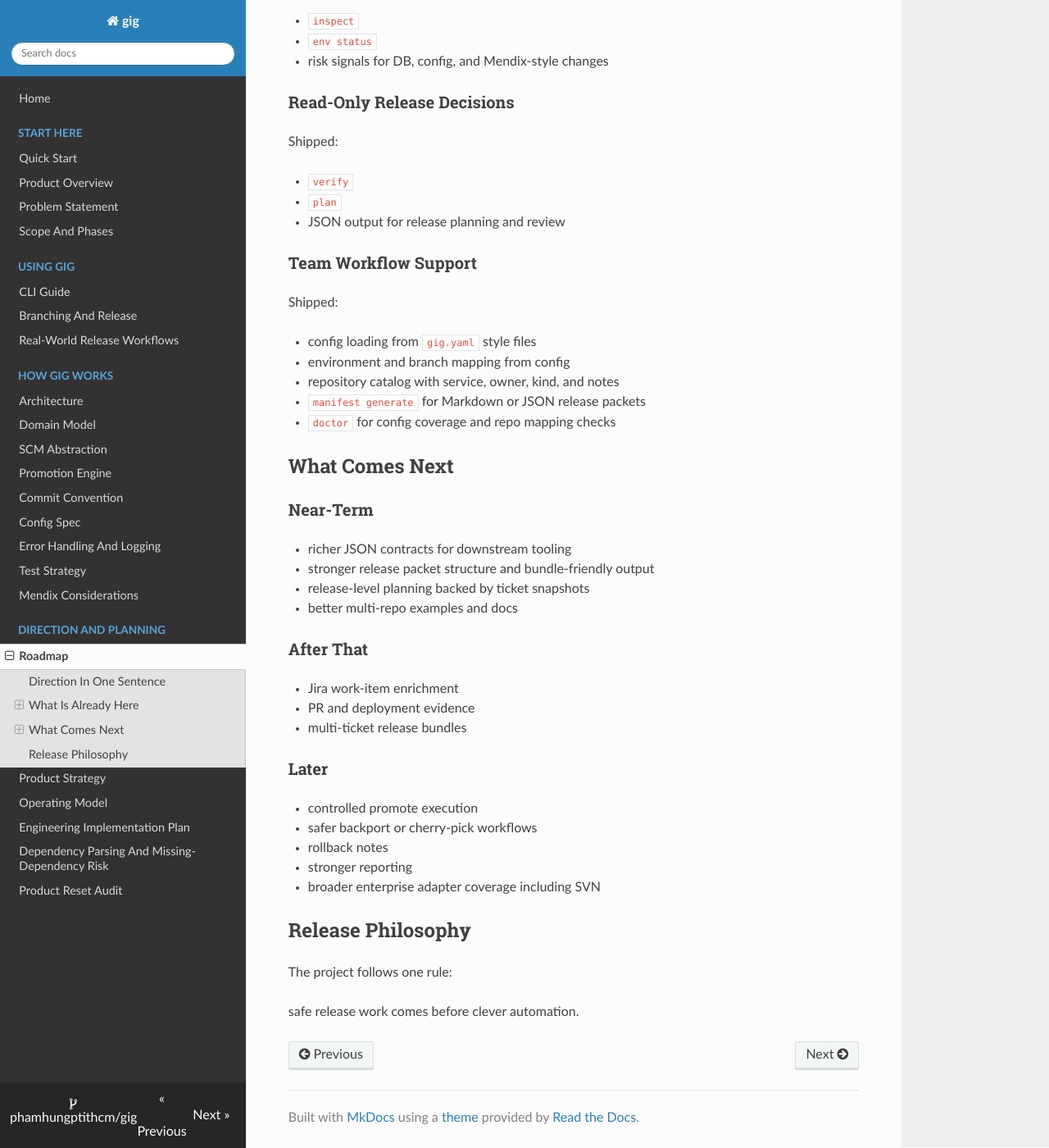
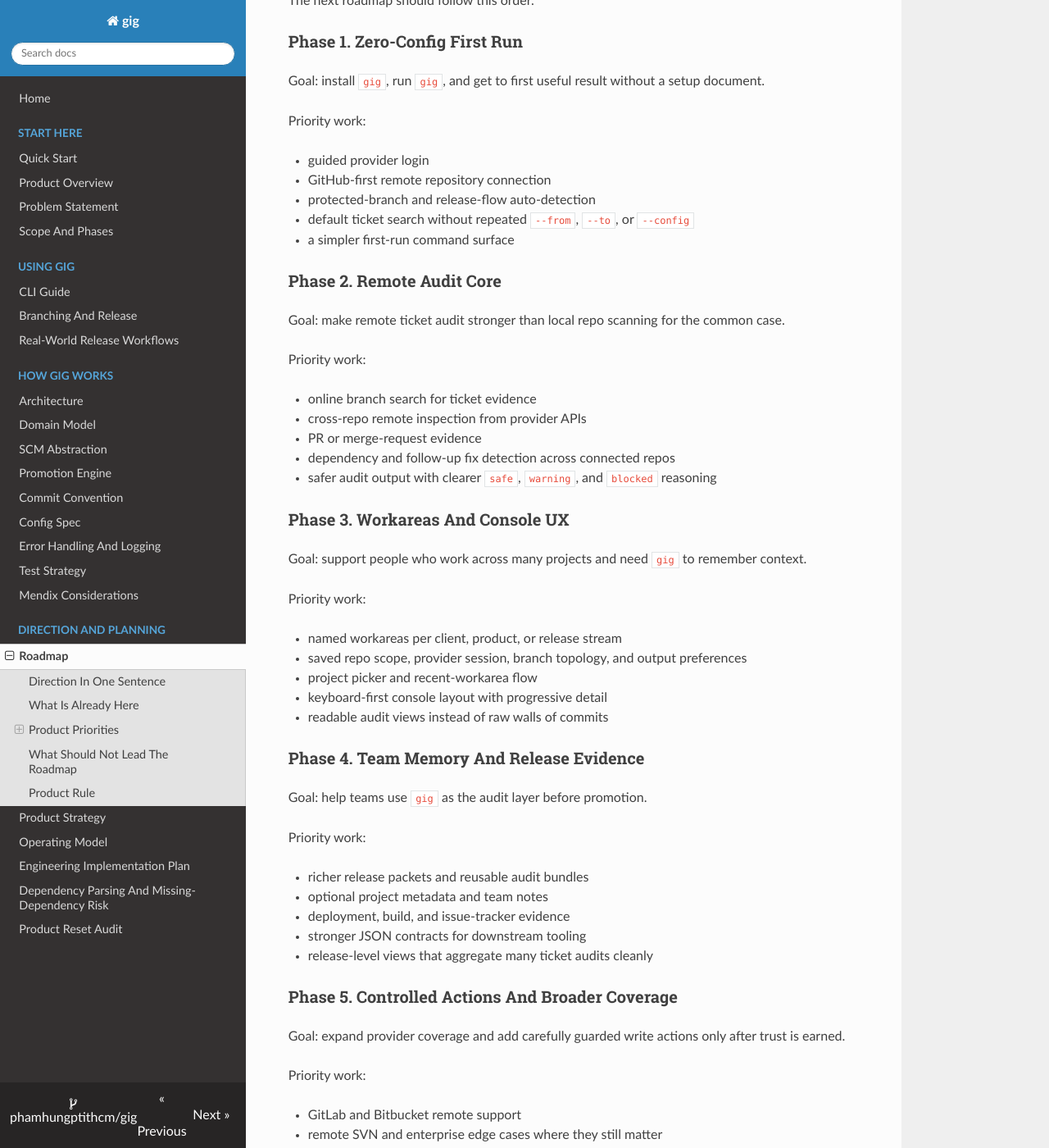
Before and after one commit to phamhungptithcm/gig, an MkDocs documentation site: the page built from docs/13-roadmap.md, in a window 1280 px wide and 1400 px high, scrolled down 652 px. Shown: the whole window at 82% size. Built offline with MkDocs 1.6.1, drawn with Linux system fonts in a browser that asks for light colours; nearby versions of some CDN libraries; some of the changed text lies outside the part shown.

Commit message:
docs(product): reset remote-first direction
- rewrite the product narrative around remote-first ticket audit
- prioritize zero-config onboarding, workareas, and console UX
- shift README, quick start, roadmap, and strategy docs away from local-first activation

```diff
--- a/docs/00-product-overview.md
+++ b/docs/00-product-overview.md
@@ -2,43 +2,52 @@
 
 ## What `gig` Is
 
-`gig` is a command-line tool for teams that release work by ticket across more than one repo.
+`gig` is being repositioned as a remote-first release audit CLI for teams that move work by ticket across many repositories.
 
-It is useful when one ticket can pick up more commits over time before it is finally approved.
+The core question stays the same:
+
+`Did we miss any change for this ticket?`
+
+That question becomes hard when one ticket keeps picking up more commits across backend, frontend, database, scripts, and low-code assets before it is finally approved.
 
 ## The Simple Promise
 
-Before someone moves a ticket from one branch to the next, `gig` helps them answer:
+Before someone moves a ticket or release forward, `gig` should help them answer:
 
 - what changed for this ticket?
-- where is this ticket now?
-- is the next move safe?
-- what should be reviewed by hand first?
+- what is still missing?
+- what looks risky?
+- what should be reviewed by hand before approval?
 
-## Who It Helps
+## Product Direction
 
-`gig` is useful for:
+The intended direction is:
 
-- developers who keep adding follow-up fixes to the same ticket
-- QA or UAT coordinators who want to know what changed since the last review round
-- release engineers who need a clear release packet and promotion plan
-- outsourcing or delivery leads who need confidence across many repos
+- login once to a remote provider and inspect live repository state
+- auto-detect branch topology, ticket evidence, and likely release paths
+- let users create workareas for each project so setup is remembered
+- keep config optional and only use it to improve quality or override detection
+- make the console UX clean enough that users can stay inside `gig` while working across many repos
 
-## What The Project Can Do Today
+## Who It Should Help Most
 
-Today, `gig` can:
+`gig` should be strongest for:
 
-- scan a workspace for repos
-- find ticket commits
-- inspect a ticket across repos
-- compare branch state for a ticket
-- show environment status like `dev -> test -> prod`
-- verify a promotion as `safe`, `warning`, or `blocked`
-- output a read-only promotion plan in human-readable or JSON form
-- capture a repeatable ticket snapshot for audit and re-check
-- generate a Markdown or JSON release packet
-- load team config from a file
-- check config and repo coverage with `gig doctor`
+- developers following one ticket across many repos
+- QA or UAT coordinators checking what changed since the last review cycle
+- release engineers who need a fast ticket audit before promotion
+- delivery leads who need confidence without manually reading every repo again
+
+## What The Current Build Already Does Well
+
+Today, the project already has useful release logic:
+
+- ticket inspection across repos
+- branch-to-branch verification
+- risk hints for DB, config, and Mendix-style changes
+- Markdown and JSON release packets
+- GitHub-backed remote inspection for selected flows
+- local workspace scanning and optional config overrides
 
 ## Installation
 
@@ -77,13 +86,14 @@ gig update
 
 Today, `gig` does not:
 
-- move commits for you
-- resolve conflicts
-- read Jira, PR, or deployment tools yet
-- build multi-ticket release bundles yet
+- give a zero-config first-run experience across all providers
+- remember projects as workareas yet
+- provide the full keyboard-first console UX the product needs
+- gather rich PR, deployment, and issue evidence yet
+- move commits or deploy anything for you
 
-That is by design.
-The project is still focused on helping teams make better release decisions before any write action happens.
+Those are product-direction gaps, not a change in purpose.
+The release-audit problem is still the center.
 
 ## Why This Matters
 
@@ -98,11 +108,12 @@ The real problem is:
 
 `gig` is meant to reduce those mistakes.
 
-## Product Direction
+## What Success Should Look Like
 
-The project is moving toward:
+After install, users should be able to:
 
-- better ticket visibility across repos and environments
-- clearer release plans and release packets
-- machine-readable output for CI and tooling
-- richer evidence later from Jira, PRs, and deployments
+1. run `gig`
+2. log in once if needed
+3. pick or create a workarea for one project
+4. search a ticket online across remote branches
+5. understand risk and missing changes without wiring config first
--- a/docs/13-roadmap.md
+++ b/docs/13-roadmap.md
@@ -2,70 +2,97 @@
 
 ## Direction In One Sentence
 
-`gig` is moving from a ticket commit helper into a ticket-aware release workflow tool for multi-repo teams.
+`gig` is moving from a local, config-heavy ticket helper into a remote-first release audit CLI with zero-config onboarding and project workareas.
 
 ## What Is Already Here
 
-### Base CLI
+The current codebase already has useful release-analysis foundations:
 
-Shipped:
+- ticket inspection across repositories
+- branch comparison and promotion verification
+- risk signals for DB, config, and Mendix-style changes
+- Markdown and JSON release packets
+- GitHub-backed remote inspection in the current live flow
+- local workspace scanning and config overrides
+- read-only safety by default
 
-- `scan`
-- `find`
-- `diff`
-- `version`
+## Product Priorities
 
-### Release Visibility
+The next roadmap should follow this order.
 
-Shipped:
+### Phase 1. Zero-Config First Run
 
-- `inspect`
-- `env status`
-- risk signals for DB, config, and Mendix-style changes
+Goal:
+install `gig`, run `gig`, and get to first useful result without a setup document.
 
-### Read-Only Release Decisions
+Priority work:
 
-Shipped:
+- guided provider login
+- GitHub-first remote repository connection
+- protected-branch and release-flow auto-detection
+- default ticket search without repeated `--from`, `--to`, or `--config`
+- a simpler first-run command surface
 
-- `verify`
-- `plan`
-- JSON output for release planning and review
+### Phase 2. Remote Audit Core
 
-### Team Workflow Support
+Goal:
+make remote ticket audit stronger than local repo scanning for the common case.
 
-Shipped:
+Priority work:
 
-- config loading from `gig.yaml` style files
-- environment and branch mapping from config
-- repository catalog with service, owner, kind, and notes
-- `manifest generate` for Markdown or JSON release packets
-- `doctor` for config coverage and repo mapping checks
+- online branch search for ticket evidence
+- cross-repo remote inspection from provider APIs
+- PR or merge-request evidence
+- dependency and follow-up fix detection across connected repos
+- safer audit output with clearer `safe`, `warning`, and `blocked` reasoning
 
-## What Comes Next
+### Phase 3. Workareas And Console UX
 
-### Near-Term
+Goal:
+support people who work across many projects and need `gig` to remember context.
 
-- richer JSON contracts for downstream tooling
-- stronger release packet structure and bundle-friendly output
-- release-level planning backed by ticket snapshots
-- better multi-repo examples and docs
+Priority work:
 
-### After That
+- named workareas per client, product, or release stream
+- saved repo scope, provider session, branch topology, and output preferences
+- project picker and recent-workarea flow
+- keyboard-first console layout with progressive detail
+- readable audit views instead of raw walls of commits
 
-- Jira work-item enrichment
-- PR and deployment evidence
-- multi-ticket release bundles
+### Phase 4. Team Memory And Release Evidence
 
-### Later
+Goal:
+help teams use `gig` as the audit layer before promotion.
 
-- controlled promote execution
-- safer backport or cherry-pick workflows
-- rollback notes
-- stronger reporting
-- broader enterprise adapter coverage including SVN
+Priority work:
 
-## Release Philosophy
+- richer release packets and reusable audit bundles
+- optional project metadata and team notes
+- deployment, build, and issue-tracker evidence
+- stronger JSON contracts for downstream tooling
+- release-level views that aggregate many ticket audits cleanly
 
-The project follows one rule:
+### Phase 5. Controlled Actions And Broader Coverage
 
-safe release work comes before clever automation.
+Goal:
+expand provider coverage and add carefully guarded write actions only after trust is earned.
+
+Priority work:
+
+- GitLab and Bitbucket remote support
+- remote SVN and enterprise edge cases where they still matter
+- controlled promote helpers with explicit confirmation
+- rollback guidance and richer operational reporting
+
+## What Should Not Lead The Roadmap
+
+These are still useful, but they should not define the front door:
+
+- local workspace scanning as the default story
+- config-first onboarding
+- command growth that exposes engine internals instead of user intent
+- enterprise adapter breadth before first-run usability is strong
+
+## Product Rule
+
+Safe release work comes before clever automation.
--- a/docs/17-product-strategy.md
+++ b/docs/17-product-strategy.md
@@ -4,36 +4,41 @@
 
 `gig` should be positioned as:
 
-`A ticket-aware release reconciliation and promotion planning tool for multi-repo teams.`
+`A remote-first release audit CLI for ticket-based delivery across many repositories.`
 
-That positioning is stronger than "find commits by ticket."
-It matches the real problem better and leaves room for integrations, release evidence, and safe automation.
+That is more useful than "find commits by ticket" and sharper than "generic release tool."
+It centers the real job:
+help a user inspect remote evidence, spot what is missing, and decide whether a ticket can move forward safely.
 
-## What `gig` Should Not Try To Replace
+## The Core Promise
 
-`gig` should not try to replace:
+After install, `gig` should be usable immediately.
+The user should not need to prepare a local workspace, write config, or memorize branch mappings before first value.
 
-- Jira or Asana for task management
-- GitHub, GitLab, or Bitbucket for PR reviews
-- CI/CD systems for builds and deployments
-- release managers for final approval on risky changes
+The shortest successful path should feel like this:
 
-Instead, it should connect those signals and make release decisions safer.
+1. run `gig`
+2. log in to a provider if needed
+3. choose or create a workarea
+4. inspect a ticket or release
+5. review a clear audit result with evidence and next steps
 
-## Core Product Jobs
+## What Problem It Actually Solves
 
-`gig` should help teams answer six practical questions:
+The real pain is not "I cannot grep commits."
+The real pain is:
 
-1. Where did this ticket change code, scripts, or low-code assets?
-2. What commits and pull requests belong to this ticket now?
-3. What is already present in each branch or environment line?
-4. What is still missing before this ticket can move safely?
-5. What dependencies, risks, and manual steps must be included?
-6. What evidence should be reviewed before approval and promotion?
+- one ticket touches many repos
+- the ticket fails QA or client review and gets follow-up fixes
+- branch topology differs across projects
+- one missing commit or DB change can break a release
+- users work across many clients or products and cannot reconfigure every time
+
+`gig` should collapse that complexity into one readable audit workflow.
 
 ## Primary Users
 
-### Developer
+### Developer Or Tech Lead
 
 Needs to confirm whether all follow-up commits for the ticket are accounted for.
 
@@ -51,7 +56,50 @@ Needs confidence that cross-repo tickets can be promoted without hidden omission
 
 ## Product Principles
 
-### 1. Read Evidence, Do Not Guess
+### 1. Install Must Lead To First Value Fast
+
+The product should assume that first-run friction kills adoption.
+Install, login, connect, and inspect must be the main path.
+
+### 2. Remote Evidence First, Local Evidence Second
+
+Whenever possible, `gig` should prefer:
+
+- remote provider APIs
+- protected-branch discovery
+- online branch and PR evidence
+
+Local Git or SVN should stay available, but as a fallback or advanced mode.
+
+### 3. Config Is An Override, Not A Gate
+
+Config should improve quality, not unlock basic usefulness.
+The default path should work without team-maintained setup.
+
+### 4. Workareas Are A Core Product Primitive
+
+Users often work across many products, clients, or release streams.
+`gig` should let them save a project as a workarea with:
+
+- provider connection
+- repo scope
+- inferred branch topology
+- optional naming and notes
+- preferred output depth
+
+The next time they open `gig`, they should choose the workarea and continue.
+
+### 5. Console UX Must Be Good Enough To Live In
+
+The terminal experience should be:
+
+- keyboard-first
+- readable under multi-repo complexity
+- summary first, detail on demand
+- visually consistent across inspect, check, and release views
+- explicit about risk, missing evidence, and manual review items
+
+### 6. Read Evidence, Do Not Guess
 
 Whenever possible, `gig` should use evidence from:
 
@@ -76,12 +124,12 @@ The product should prefer:
 
 over clever execution.
 
-### 4. Human Output And Machine Output Must Both Matter
+### 9. Human Output And Machine Output Must Both Matter
 
 Terminal output is useful for developers.
 JSON and release manifests are required for automation, CI/CD, and audit trails.
 
-### 5. Adopt The Team's Current Workflow First
+### 10. Improve Existing Delivery Workflows First
 
 Many teams already use:
 
@@ -91,65 +139,104 @@ Many teams already use:
 
 `gig` should improve those workflows before trying to force a process rewrite.
 
+## The Product Jobs
+
+`gig` should help teams answer these practical questions:
+
+1. Which repos and remote branches does this ticket actually touch?
+2. What commits, PRs, and follow-up fixes belong to it now?
+3. What is already present in the target release path?
+4. What is still missing before it can move safely?
+5. What risks or manual checks still need human review?
+6. What evidence should be saved for audit, QA, UAT, and release approval?
+
+## What `gig` Should Not Try To Replace
+
+`gig` should not try to replace:
+
+- Jira or Asana for task management
+- GitHub, GitLab, or Bitbucket for code review
+- CI/CD systems for builds and deployments
+- release managers for final approval on risky changes
+
+It should connect those signals and reduce manual reconciliation work.
+
+## UX Direction
+
+The console UX should revolve around a few durable user intents:
+
+- open or switch workarea
+- inspect ticket
+- check release readiness
+- capture release evidence
+- export human or machine output
+
+The UI should avoid making new users choose among many engine-shaped commands before they understand the result they need.
+
 ## Success Metrics
 
 The product should help teams improve:
 
 - missed-commit incidents during promotion
+- time to first useful audit after install
 - time spent preparing a release
 - time spent reconciling ticket changes across repositories
 - release failures caused by missing dependent changes
+- repeated setup work across projects
 - auditability of what went to each environment
 
 The broader delivery metrics can still align with DORA-style outcomes such as deployment frequency, lead time, and change failure rate, but `gig` should focus on the release-reconciliation slice of that problem.
 
 ## Product Maturity Model
 
-### Stage 1: Visibility
+### Stage 1: Activation
 
-- scan repositories
-- find ticket commits
-- compare source and target branches
+- install and run immediately
+- guided login
+- remote repo connection
+- zero-config first success
 
-### Stage 2: Planning
+### Stage 2: Audit
 
-- inspect a ticket across repositories
+- inspect a ticket across repositories and branches
 - detect missing items and likely dependencies
 - classify risks and manual steps
 
-### Stage 3: Evidence
+### Stage 3: Workarea UX
+
+- remember projects as workareas
+- provide a strong console workflow for repeated use
+- reduce repeated flag entry and setup friction
+
+### Stage 4: Evidence
 
 - emit JSON and release manifests
 - attach pull request, build, and deployment evidence
 - show environment-aware status
 
-### Stage 4: Controlled Execution
+### Stage 5: Controlled Execution And Coverage
 
-- produce a promotion plan
+- produce promotion plans from stronger evidence
 - require confirmation and approvals
-- execute only safe and supported steps
-
-### Stage 5: Enterprise Coverage
-
-- SVN support
-- Jira enrichment
-- Mendix and other high-risk change heuristics
-- stronger reporting for mixed environments
+- add broader provider coverage and enterprise edge cases
 
 ## Where The Project Is Now
 
-Today, `gig` is between Stage 2 and Stage 3.
+Today, `gig` has strong pieces of Stage 2, limited pieces of remote access, and not enough Stage 1 or Stage 3.
 
 Already available:
 
 - ticket inspection across repos
+- GitHub-backed remote inspection for some flows
 - environment-aware status
 - risk and manual-step hints
 - read-only verification and promotion planning
 - JSON output for `plan` and `verify`
 
-Not here yet:
+Still missing from the intended direction:
 
-- richer release packet generation
-- Jira, PR, and deployment evidence
-- controlled write execution
+- zero-config first success as the main story
+- durable workareas
+- stronger console UX for repeated daily use
+- broader provider support
+- richer PR, deployment, and issue evidence
```
Also changed, not shown: other parts of docs/17-product-strategy.md (+2 -2 lines), README.md (+94 -22 lines), docs/19-quickstart.md (+31 -35 lines), docs/index.md (+26 -24 lines).
